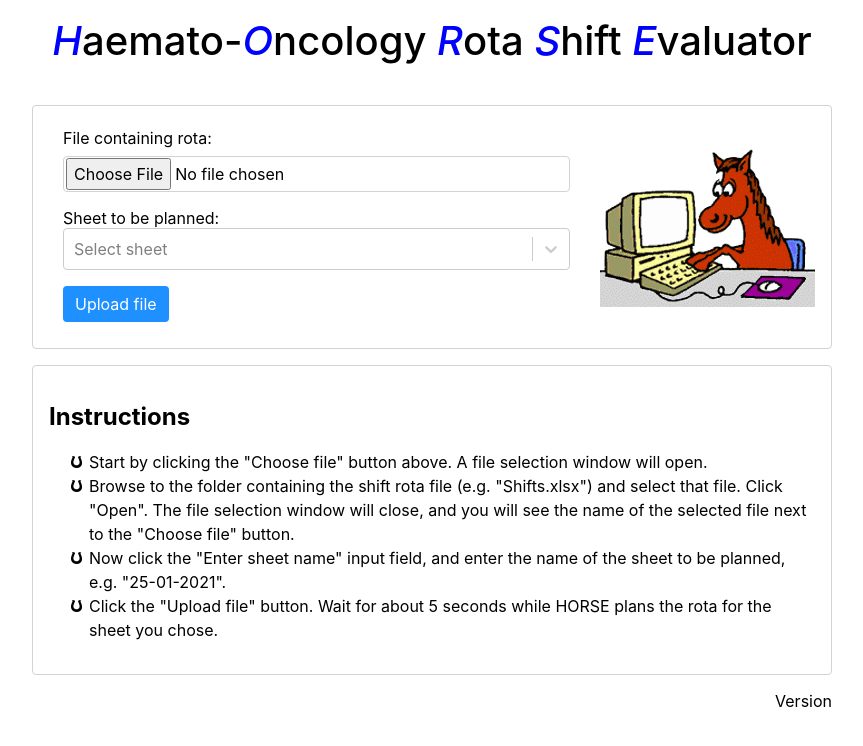
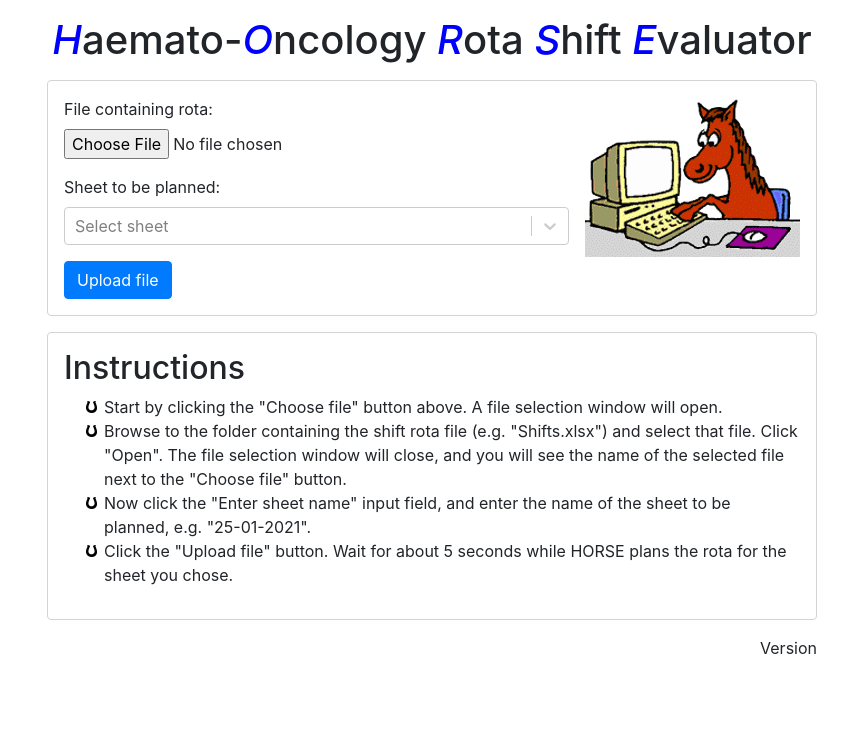
Before and after one commit to Willett-Solutions/horse-client, a React (Create React App) app: page / in a window 1280 px wide. Shown: the top 746 px of the page, without its empty margins (208-1071 px from the left). Built offline with nearby package versions, Linux system fonts and the light colour scheme.

Commit message:
Styling now provided by React Bootstrap.

```diff
--- a/package.json
+++ b/package.json
@@ -10,11 +10,14 @@
     "@types/jest": "^26.0.20",
     "@types/node": "^12.20.4",
     "@types/react": "^17.0.2",
+    "@types/react-bootstrap": "^0.32.25",
     "@types/react-dom": "^17.0.1",
     "@types/react-select": "^4.0.13",
+    "bootstrap": "^4.6.0",
     "exceljs": "^4.2.0",
     "file-saver": "^2.0.5",
     "react": "^17.0.1",
+    "react-bootstrap": "^1.5.0",
     "react-dom": "^17.0.1",
     "react-scripts": "4.0.3",
     "react-select": "^4.1.0",
--- a/src/App.css
+++ b/src/App.css
@@ -1,7 +1,6 @@
 header {
+  margin: 1rem 0;
   text-align: center;
-  font-size: 2.5rem;
-  font-weight: 500;
 }
 
 header span {
@@ -13,95 +12,18 @@ header span::first-letter {
   font-style: italic;
 }
 
-footer {
-  text-align: right;
-}
-
-form {
-  flex: 1;
-  padding-right: 1rem;
-}
-
-fieldset {
-  border: 0 none;
-}
-
-label {
-  display: block;
-  margin-bottom: 1rem;
-}
-
-input, select {
-  box-sizing: border-box;
-  display: block;
-  width: 100%;
-  margin-top: 0.5rem;
-  border: 1px solid lightgray;
-  border-radius: 0.25rem;
-  padding: 1px 2px;
-  font-size: inherit;
-  font-family: inherit;
-}
-
-/* For Chrome */
-input[type=file]::-webkit-file-upload-button {
-  height: 2rem;
-  font-family: inherit;
-}
-
-/* For Firefox */
-input[type=file]::file-selector-button {
-  height: 2rem;
-  font-family: inherit;
-}
-
-input:focus {
-  border-color: dodgerblue;
-  outline: 0 none;
-}
-
-select {
-  padding: 0.375rem 0.75rem;
-  height: 2.25rem;
-}
-
-button {
-  border: transparent;
-  border-radius: 0.25rem;
-  height: 2.25rem;
-  padding: 0.375rem 0.75rem;
-  background-color: dodgerblue;
-  color: white;
-  font-size: inherit;
-  font-family: inherit;
-}
-
-img {
-  object-fit: contain;
-}
-
-ul {
-  list-style-image: url(./horseshoe.png);
-  line-height: 1.5;
-}
-
-p {
-  margin-top: 0;
-}
-
-.App {
-  max-width: 800px;
-  margin: auto;
-  padding: 1rem;
-}
-
-.Panel {
+section {
   margin: 1rem 0;
   border: 1px solid lightgray;
   border-radius: 0.25rem;
   padding: 1rem;
 }
 
-.ControlPanel {
-  display: flex;
+footer {
+  text-align: right;
 }
+
+#content {
+  max-width: 800px;
+  min-width: 500px;
+}
--- a/src/App.tsx
+++ b/src/App.tsx
@@ -1,6 +1,8 @@
+import "bootstrap/dist/css/bootstrap.min.css";
 import React from "react";
 import ControlPanel from "./ControlPanel";
 import InstructionPanel from "./InstructionPanel";
+import Container from "react-bootstrap/Container";
 import "./App.css";
 
 type AppState = {
@@ -17,23 +19,27 @@ class App extends React.Component<{}, AppState> {
 
   render() {
     return (
-      <div className="App">
+      <Container fluid id="content">
         <header>
-          <p>
+          <h1>
             <span>Haemato-</span><span>Oncology</span> <span>Rota</span> <span>Shift</span> <span>Evaluator</span>
-          </p>
+          </h1>
         </header>
-        <ControlPanel
-          hasFinished={this.state.hasFinished}
-          onFinished={() => this.setState({hasFinished: true})}
-        />
-        <InstructionPanel hasFinished={this.state.hasFinished}/>
+        <main>
+          <section>
+            <ControlPanel
+              hasFinished={this.state.hasFinished}
+              onFinished={() => this.setState({hasFinished: true})}
+            />
+          </section>
+          <section>
+            <InstructionPanel hasFinished={this.state.hasFinished}/>
+          </section>
+        </main>
         <footer>
-          <p>
-            Version {process.env.REACT_APP_VERSION}
-          </p>
+          <p>Version {process.env.REACT_APP_VERSION}</p>
         </footer>
-      </div>
+      </Container>
     );
   }
 }
--- a/src/ControlPanel.tsx
+++ b/src/ControlPanel.tsx
@@ -1,4 +1,8 @@
 import React from "react";
+import Container from "react-bootstrap/Container";
+import Row from "react-bootstrap/Row";
+import Col from "react-bootstrap/Col";
+import Button from "react-bootstrap/Button";
 import FileSaver from "file-saver";
 import UploadForm from "./UploadForm";
 import * as Rota from "./rota";
@@ -60,15 +64,21 @@ class ControlPanel extends React.Component<ControlPanelProps, ControlPanelState>
     }
 
     return (
-      <div className="Panel ControlPanel">
+      <Container fluid className="p-0">
+        <Row noGutters>
+          <Col>
             {(!this.props.hasFinished)
               ? <UploadForm
                 onUploadFile={this.handleUploadFile}
                 disabled={this.state.hasStartedSolving}/>
               : <DownloadNotice
                 onDownloadFile={() => FileSaver.saveAs(this.downloadFile)}/>}
+          </Col>
+          <Col xs="auto" className="pl-3">
             <HorseAnimation phase={phase}/>
-      </div>
+          </Col>
+        </Row>
+      </Container>
     );
   }
 }
@@ -79,7 +89,7 @@ function DownloadNotice(props: { onDownloadFile: () => void }) {
       <p>All done! HORSE has successfully completed the staff rota for the specified week. If you are happy with
         the assignments listed in the table, click the "Download file" button to download the file containing the
         completed rota, then follow the instructions below.</p>
-      <button onClick={props.onDownloadFile}>Download file</button>
+      <Button onClick={props.onDownloadFile}>Download file</Button>
     </div>
   );
 }
--- /dev/null
+++ b/src/InstructionPanel.css
@@ -0,0 +1,4 @@
+ul.horseshoe {
+  list-style-image: url(./horseshoe.png);
+  line-height: 1.5;
+}
--- a/src/InstructionPanel.tsx
+++ b/src/InstructionPanel.tsx
@@ -1,16 +1,18 @@
 import React from "react";
+import "./InstructionPanel.css";
 
 function InstructionPanel(props: { hasFinished: boolean }) {
   return (
-    <div className="Panel">
+    <React.Fragment>
       <h2>Instructions</h2>
       {!props.hasFinished ? (
-        <ul>
+        <ul className="horseshoe">
           <li>
             Start by clicking the "Choose file" button above. A file selection window will open.
           </li>
           <li>
-            Browse to the folder containing the shift rota file (e.g. "Shifts.xlsx") and select that file. Click "Open".
+            Browse to the folder containing the shift rota file (e.g. "Shifts.xlsx") and select that file. Click
+            "Open".
             The file selection window will close, and you will see the name of the selected file next to the "Choose
             file" button.
           </li>
@@ -19,22 +21,25 @@ function InstructionPanel(props: { hasFinished: boolean }) {
             "25-01-2021".
           </li>
           <li>
-            Click the "Upload file" button. Wait for about 5 seconds while HORSE plans the rota for the sheet you chose.
+            Click the "Upload file" button. Wait for about 5 seconds while HORSE plans the rota for the sheet you
+            chose.
           </li>
         </ul>
       ) : (
-        <ul>
+        <ul className="horseshoe">
           <li>
             When the "Save As" window opens, click "Save". The downloaded file is saved the file under the name of the
             uploaded file with a "(1)" suffix, e.g. "Shifts (1).xlsx".
           </li>
           <li>
-            Finally, open the downloaded file and check that the rota has been planned as desired. If all is well, save
-            the downloaded file so that it overwrites the original file, and then delete the file with the "(1)" suffix.
+            Finally, open the downloaded file and check that the rota has been planned as desired. If all is well,
+            save
+            the downloaded file so that it overwrites the original file, and then delete the file with the "(1)"
+            suffix.
           </li>
         </ul>
       )}
-    </div>
+    </React.Fragment>
   );
 }
 
--- a/src/UploadForm.tsx
+++ b/src/UploadForm.tsx
@@ -1,5 +1,7 @@
 import React from "react";
 import Select from "react-select";
+import Form from "react-bootstrap/Form";
+import Button from "react-bootstrap/Button";
 import * as Rota from "./rota";
 
 type UploadFormProps = {
@@ -53,25 +55,25 @@ class UploadForm extends React.Component<UploadFormProps, UploadFormState> {
 
   render() {
     return (
-      <form onSubmit={this.handleSubmit}>
+      <Form onSubmit={this.handleSubmit}>
         <fieldset disabled={this.props.disabled}>
-          <label>
-            File containing rota:
-            <input type="file" ref={this.fileInput} onChange={this.handleFileInputChange}/>
-          </label>
-          <label>
-            Sheet to be planned:
+          <Form.Group>
+            <Form.Label>File containing rota:</Form.Label>
+            <Form.File ref={this.fileInput} onChange={this.handleFileInputChange}/>
+          </Form.Group>
+          <Form.Group>
+            <Form.Label>Sheet to be planned:</Form.Label>
             <Select
               options={this.state.sheetOptions}
               value={this.state.selectedOption}
               onChange={this.handleSheetChange}
               placeholder="Select sheet"/>
-          </label>
-          <button type="submit">
+          </Form.Group>
+          <Button type="submit">
             Upload file
-          </button>
+          </Button>
         </fieldset>
-      </form>
+      </Form>
     );
   }
 }
```
Also changed, not shown: 1 other file (tests, documents, lock files or other folders). Lines whose indentation alone changed are shown as unchanged.
